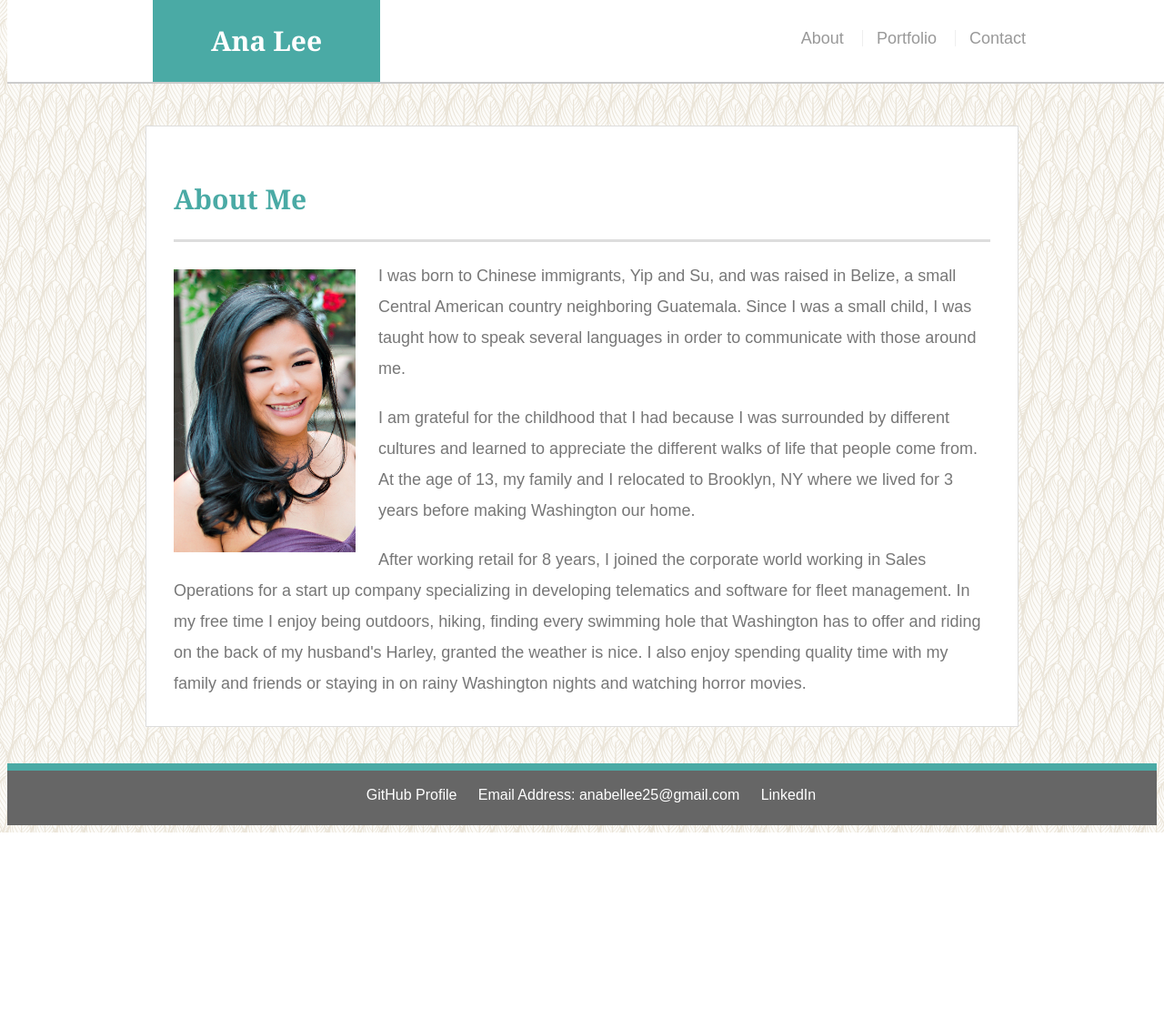
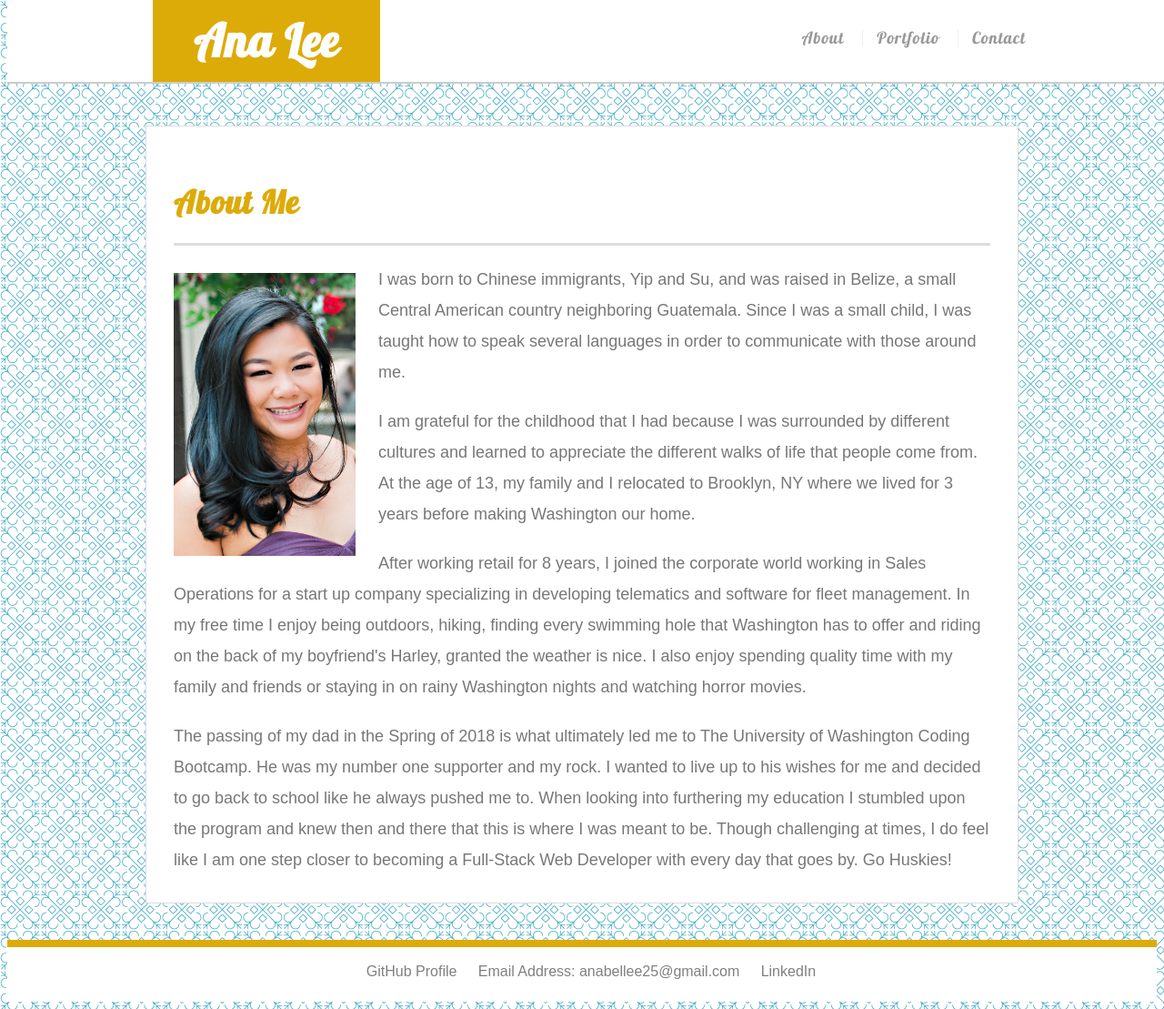
Before and after one commit to anabellee25/UWPortfolio, a plain HTML site: page index.html in a window 1280 px wide. Shown: the whole page at 91% size. Before the commit the page ends 915 px from the top, so only its background shows below. Drawn offline with Linux system fonts and the light colour scheme.

Commit message:
added content

```diff
--- a/assets/css/style.css
+++ b/assets/css/style.css
@@ -3,7 +3,7 @@ body {
     font-size: 18px;
     line-height: 34px;
     color: #777777;
-    background: url("../images/upfeathers.png");
+    background: url("../images/morocco.png");
   }
 
   * {
@@ -33,14 +33,16 @@ body {
   h1,
   h2,
   h3 {
-    font-family: Georgia, Times, "Times New Roman", serif;
+    font-family:'Lobster', cursive;
     font-weight: 700;
-    color: #4aaaa5;
+    color: rgb(221, 171, 8);
   }
 
   h1 {
     padding-bottom: 20px;
-    font-size: 30px;
+    font-family:'Lobster', cursive;
+    letter-spacing: 1px;
+    font-size: 35px;
     line-height: 49px;
     border-bottom: 3px solid #dddddd;
   }
@@ -53,11 +55,13 @@ body {
   /* header */
 
   #masthead {
+    font-family: 'Lobster', cursive;
+    letter-spacing: 1px;
     position: fixed;
     top: 0;
     z-index: 99;
     width: 100%;
-    margin: 0 0 30px;
+    margin: auto;
     overflow: auto;
     color: #ffffff;
     background: #ffffff;
@@ -68,14 +72,15 @@ body {
     float: left;
     width: 250px;
     height: 90px;
-    font-family: Georgia, Times, "Times New Roman", serif;
-    font-size: 30px;
+    font-family: 'Lobster', cursive;
+    font-size: 50px;
+    letter-spacing: 1px;
     font-weight: 700;
     line-height: 90px;
     color: #ffffff;
     text-align: center;
     text-decoration: none;
-    background: #4aaaa5;
+    background: rgb(221, 171, 8);
   }
 
   nav {
@@ -106,8 +111,8 @@ body {
     color: #ffffff;
     color: #cccccc;
     text-align: center;
-    background: #666666;
-    border-top: 8px solid #4aaaa5;
+    background: white;
+    border-top: 8px solid rgb(221, 171, 8);
     height: 50px;
     width: 100%;
 
@@ -145,6 +150,7 @@ body {
     position: relative;
     float: left;
     width: 274px;
+    height: 225px;
     margin: 20px 0 25px;
     overflow: auto;
   }
@@ -226,7 +232,7 @@ body {
     text-align: center;
     bottom: 20px;
     position: relative;
-    color: white;
+    color: gray;
     padding-left: 20px;
     text-decoration: none;
   }
--- a/index.html
+++ b/index.html
@@ -2,7 +2,9 @@
 
 <head>
   <meta charset="UTF-8">
+  <link rel="shortcut icon" href="assets/images/icon.png">
   <title>About | Ana Lee</title>
+  <link href="https://fonts.googleapis.com/css?family=Lobster" rel="stylesheet">
   <link rel="stylesheet" type="text/css" href="assets/css/style.css">
 </head>
 
@@ -37,9 +39,17 @@
       <p>After working retail for 8 years, I joined the corporate world working in Sales Operations
         for a start up company specializing in developing telematics and software for fleet management.
         In my free time I enjoy being outdoors, hiking, finding every swimming hole that
-        Washington has to offer and riding on the back of my husband's Harley,
+        Washington has to offer and riding on the back of my boyfriend's Harley,
         granted the weather is nice. I also enjoy spending quality time with my family and friends
         or staying in on rainy Washington nights and watching horror movies.</p>
+
+      <p>The passing of my dad in the Spring of 2018 is what ultimately led me to The University of Washington
+        Coding Bootcamp. He was my number one supporter and my rock. I wanted to live up to his wishes
+        for me and decided to go back to school like he always pushed me to. When looking into furthering
+        my education I stumbled upon the program and knew then and there that this is where I was meant to be.
+        Though challenging at times, I do feel like I am one step closer to becoming a Full-Stack Web Developer
+        with every day that goes by. Go Huskies!
+      </p>
     </section>
 
   </div>
```
Also changed, not shown: contact.html (+2 -0 lines), portfolio.html (+4 -2 lines), assets/images/google.png (deleted), assets/images/icon.png (added), assets/images/michael.jpeg (added), assets/images/morocco.png (added), 4 other files.
